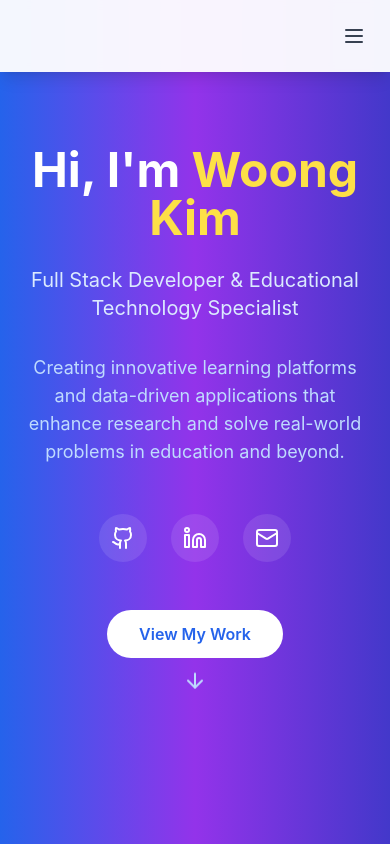
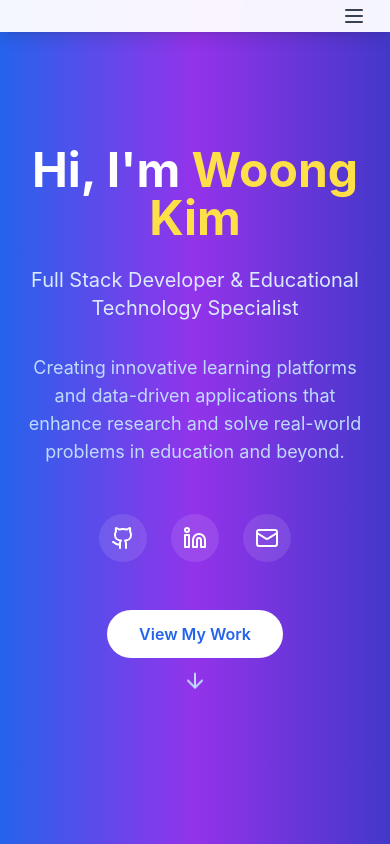
Before and after one commit to poliwoongbjj/poliwoongbjj.github.io, a React (Vite) app: page / in a window 390 px wide. Shown: the top 844 px of the page. Built offline with nearby package versions, Linux system fonts and the light colour scheme.

Commit message:
Fix navigation centering on desktop screens

```diff
--- a/src/components/Navigation.jsx
+++ b/src/components/Navigation.jsx
@@ -49,11 +49,8 @@ const Navigation = () => {
   return (
     <nav className="fixed top-0 left-0 right-0 z-50 bg-white/95 backdrop-blur-sm shadow-lg">
       <div className="max-w-6xl mx-auto px-4">
-        <div className="flex justify-between items-center py-4">
-          {/* Empty div for spacing */}
-          <div></div>
-
-          {/* Desktop Navigation - Centered */}
+        <div className="flex justify-center items-center py-4 relative">
+          {/* Desktop Navigation - Truly Centered */}
           <div className="hidden md:flex space-x-8">
             {navItems.map((item) => (
               <button
@@ -70,10 +67,10 @@ const Navigation = () => {
             ))}
           </div>
 
-          {/* Mobile Menu Button */}
+          {/* Mobile Menu Button - Positioned absolutely */}
           <button
             onClick={() => setIsOpen(!isOpen)}
-            className="md:hidden p-2 text-gray-700 hover:text-blue-600 transition-colors"
+            className="md:hidden absolute right-0 p-2 text-gray-700 hover:text-blue-600 transition-colors"
           >
             {isOpen ? <X size={24} /> : <Menu size={24} />}
           </button>
```
